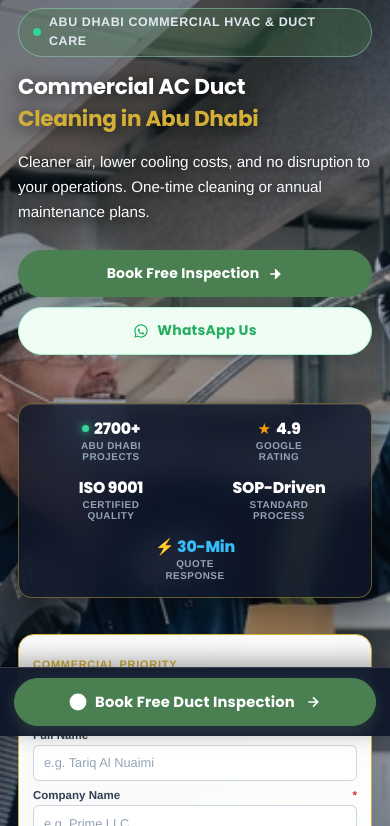
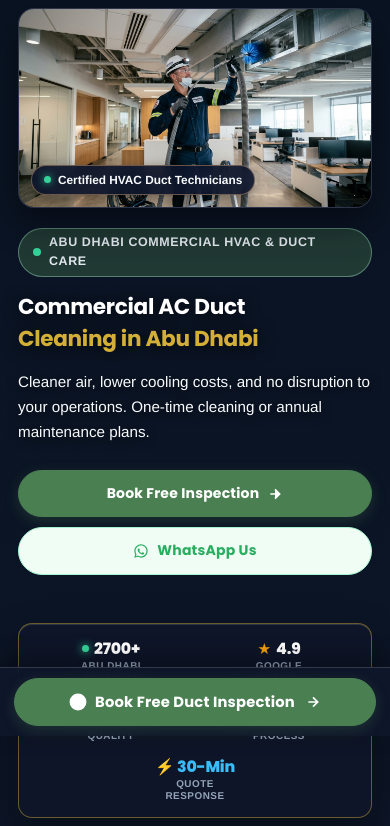
Before and after one commit to Ajuworks96/landingpage, a website built with Vite: page commercial-ac-duct-cleaning.html in a window 390 px wide. Shown: the part 108-934 px from the top of the page. Built offline with nearby package versions, Linux system fonts and the light colour scheme.

Commit message:
Show hero image first on mobile before text across all landing pages

```diff
--- a/commercial-ac-duct-cleaning.html
+++ b/commercial-ac-duct-cleaning.html
@@ -152,6 +152,21 @@
         <div class="hero-grid">
           <!-- Left Column: Conversion Copy & Proof -->
           <div class="hero-content">
+            <!-- Mobile Dedicated Hero Image: Appears first on phone before text -->
+            <div class="hero-mobile-media-card">
+              <img src="/commercial-ac-duct-hero-bg.jpg"
+                alt="Commercial AC Duct Cleaning by Certified G3 Technicians in Abu Dhabi"
+                class="hero-mobile-img"
+                width="688"
+                height="384"
+                loading="eager"
+                fetchpriority="high">
+              <div class="hero-mobile-img-badge">
+                <span class="pulse-dot"></span>
+                <span>Certified HVAC Duct Technicians</span>
+              </div>
+            </div>
+
             <div class="top-offer-bar-pill"
               style="display: inline-flex; align-items: center; gap: 8px; background: rgba(74, 127, 82, 0.35); border: 1px solid rgba(167, 243, 208, 0.4); padding: 4px 14px; border-radius: 9999px; margin-bottom: 16px;">
               <span style="width: 8px; height: 8px; border-radius: 50%; background: #34D399;"></span>
--- a/src/styles.css
+++ b/src/styles.css
@@ -605,15 +605,70 @@ main, header, footer {
               url('/commercial-ac-duct-hero-bg.jpg') center/cover no-repeat;
 }
 
+/* ==========================================================================
+   MOBILE HERO MEDIA CARD (Appears FIRST on Phone / Mobile Before Text)
+   ========================================================================== */
+.hero-mobile-media-card {
+  display: none;
+}
+
 @media (max-width: 768px) {
+  .hero-section {
+    padding-top: calc(var(--header-height) + 14px);
+  }
+
   .hero-section .hero-parallax-bg {
     top: 0;
     height: 100%;
-  }
-
-  .duct-hero-parallax-bg {
-    background: linear-gradient(180deg, rgba(15, 23, 42, 0.46) 0%, rgba(15, 23, 42, 0.26) 38%, rgba(15, 23, 42, 0.72) 100%),
-                url('/commercial-ac-duct-hero-bg.jpg') 52% 12% / cover no-repeat !important;
+    background: linear-gradient(180deg, #091322 0%, #0F172A 100%) !important;
+  }
+
+  .hero-mobile-media-card {
+    display: block;
+    width: 100%;
+    margin-bottom: 20px;
+    position: relative;
+    border-radius: 16px;
+    overflow: hidden;
+    box-shadow: 0 14px 36px rgba(0, 0, 0, 0.45);
+    border: 1px solid rgba(255, 255, 255, 0.14);
+    background: #0B132B;
+  }
+
+  .hero-mobile-media-card .hero-mobile-img {
+    width: 100%;
+    height: auto;
+    aspect-ratio: 16 / 9;
+    max-height: 260px;
+    object-fit: cover;
+    display: block;
+  }
+
+  .hero-mobile-img-badge {
+    position: absolute;
+    bottom: 12px;
+    left: 12px;
+    background: rgba(11, 19, 43, 0.90);
+    backdrop-filter: blur(8px);
+    -webkit-backdrop-filter: blur(8px);
+    border: 1px solid rgba(212, 163, 115, 0.45);
+    color: #F8FAFC;
+    font-size: 0.74rem;
+    font-weight: 600;
+    padding: 5px 12px;
+    border-radius: 9999px;
+    display: inline-flex;
+    align-items: center;
+    gap: 7px;
+    box-shadow: 0 4px 14px rgba(0, 0, 0, 0.4);
+  }
+
+  .hero-mobile-img-badge .pulse-dot {
+    width: 7px;
+    height: 7px;
+    border-radius: 50%;
+    background: #34D399;
+    box-shadow: 0 0 8px #34D399;
   }
 }
 
```
Also changed, not shown: index.html (+15 -0 lines), move-in-move-out-cleaning.html (+15 -0 lines), villa-deep-cleaning.html (+15 -0 lines).
